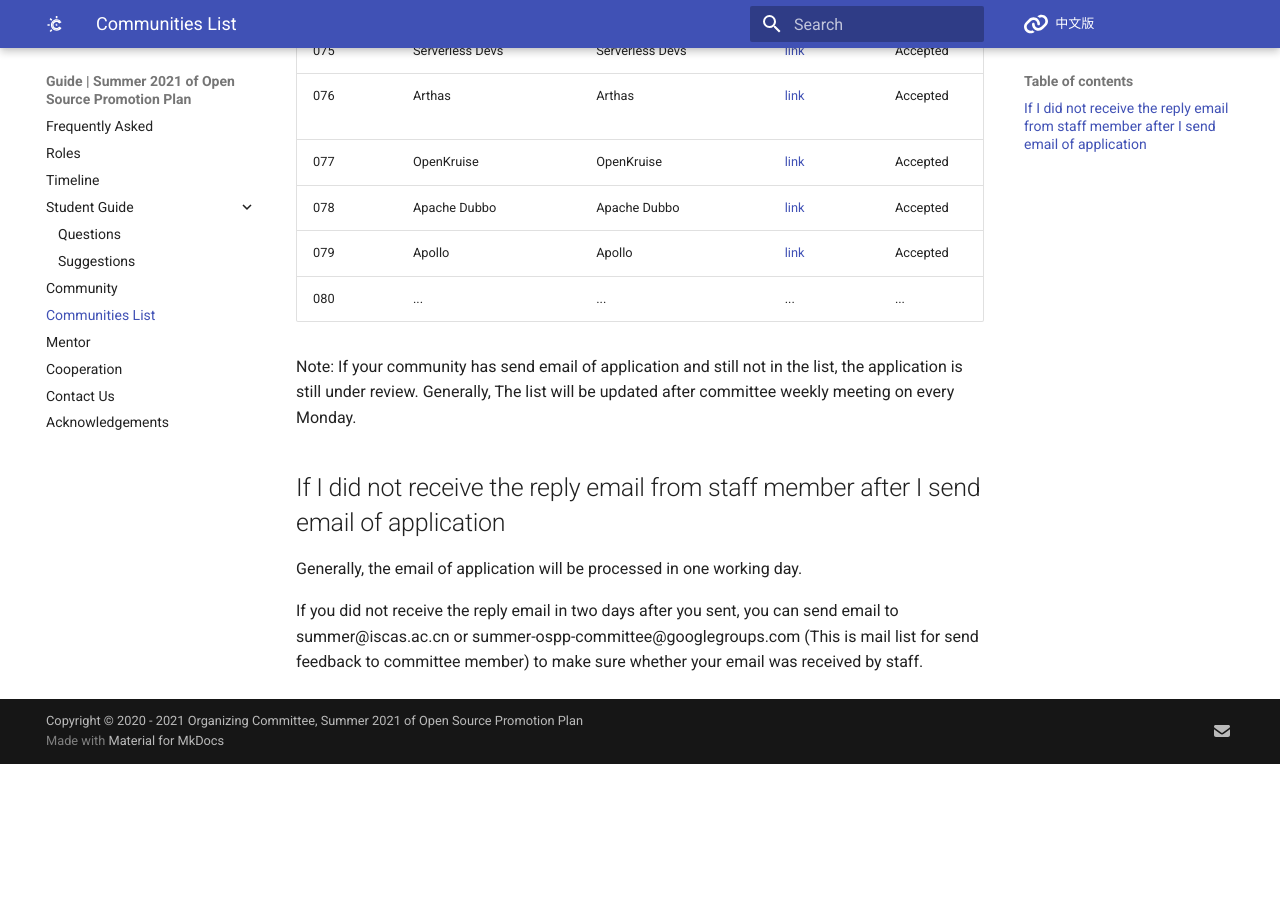
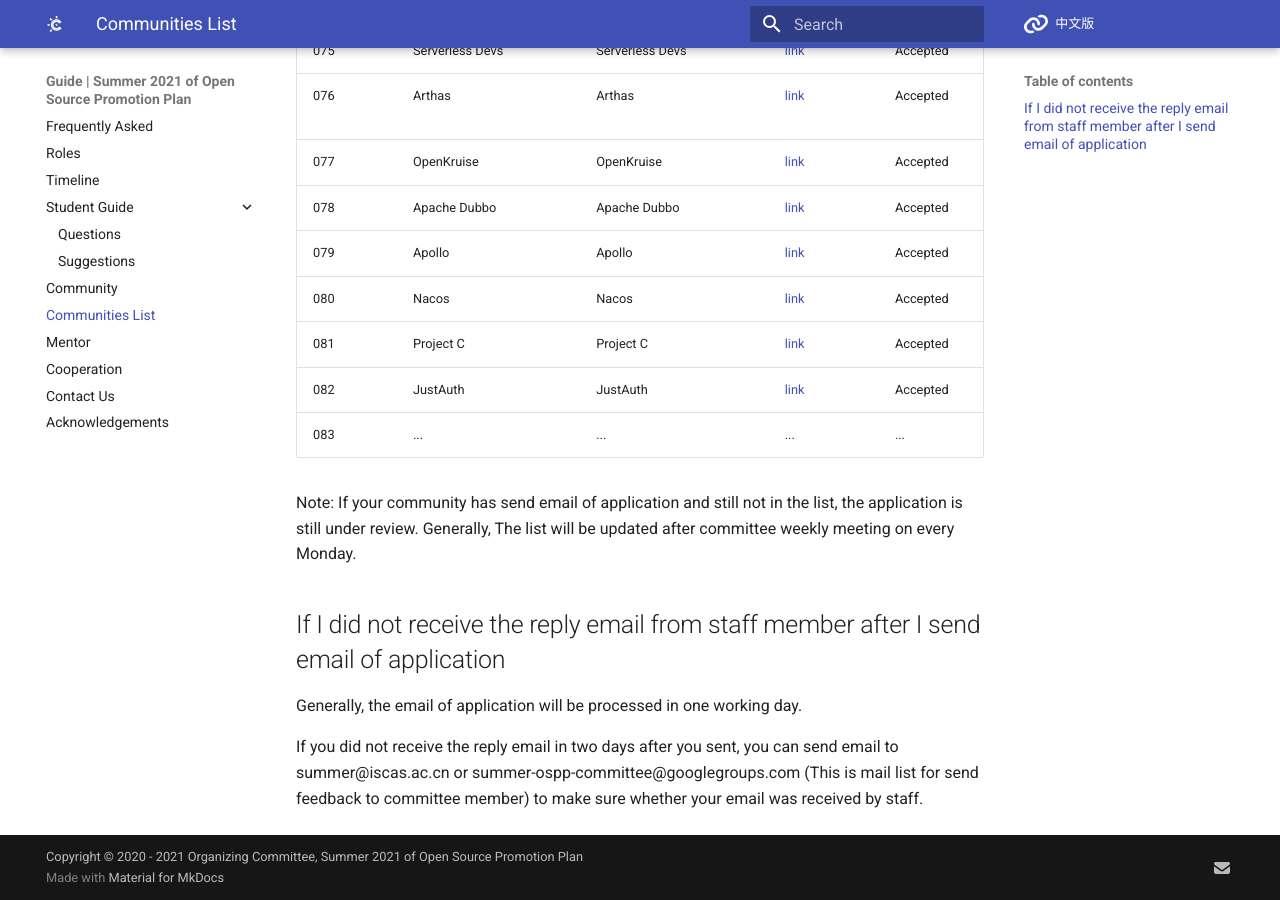
Before and after one commit to summer-ospp/help-en, an MkDocs documentation site: the page built from docs/communities-list.md, in a window 1280 px wide and 900 px high, scrolled down 4116 px. Built offline with MkDocs 1.6.1 and Material for MkDocs 9.7.7, drawn with Linux system fonts in a browser that asks for light colours; comment, search, counter and statistics services are not loaded; before the commit the page ends 4880 px from its top, so only the background shows below that.

Commit message:
Update communities-list.md

```diff
--- a/docs/communities-list.md
+++ b/docs/communities-list.md
@@ -85,7 +85,11 @@ Before the deadline (May 20th, 2021) of application for community, this list wil
 | 077  | OpenKruise              | OpenKruise                      | [link]( https://github.com/openkruise/kruise)                  | Accepted    |
 | 078  | Apache Dubbo            | Apache Dubbo                    | [link]( https://dubbo.apache.org/zh/)                          | Accepted    |
 | 079  | Apollo                  | Apollo                          | [link]( https://www.apolloconfig.com/#/)                       | Accepted    |
-| 080  | ...                     | ...                | ...         | ...    |
+| 080  | Nacos                   | Nacos                           | [link]( https://nacos.io/en-us/)                               | Accepted    |
+| 081  | Project C               | Project C                       | [link]( https://gitlab.com/alfredchen/projectc)                | Accepted    |
+| 082  | JustAuth                | JustAuth                        | [link]( https://justauth.wiki)                                 | Accepted    |
+| 083  | ...                     | ...                | ...         | ...    |
+
 
 
 
```
